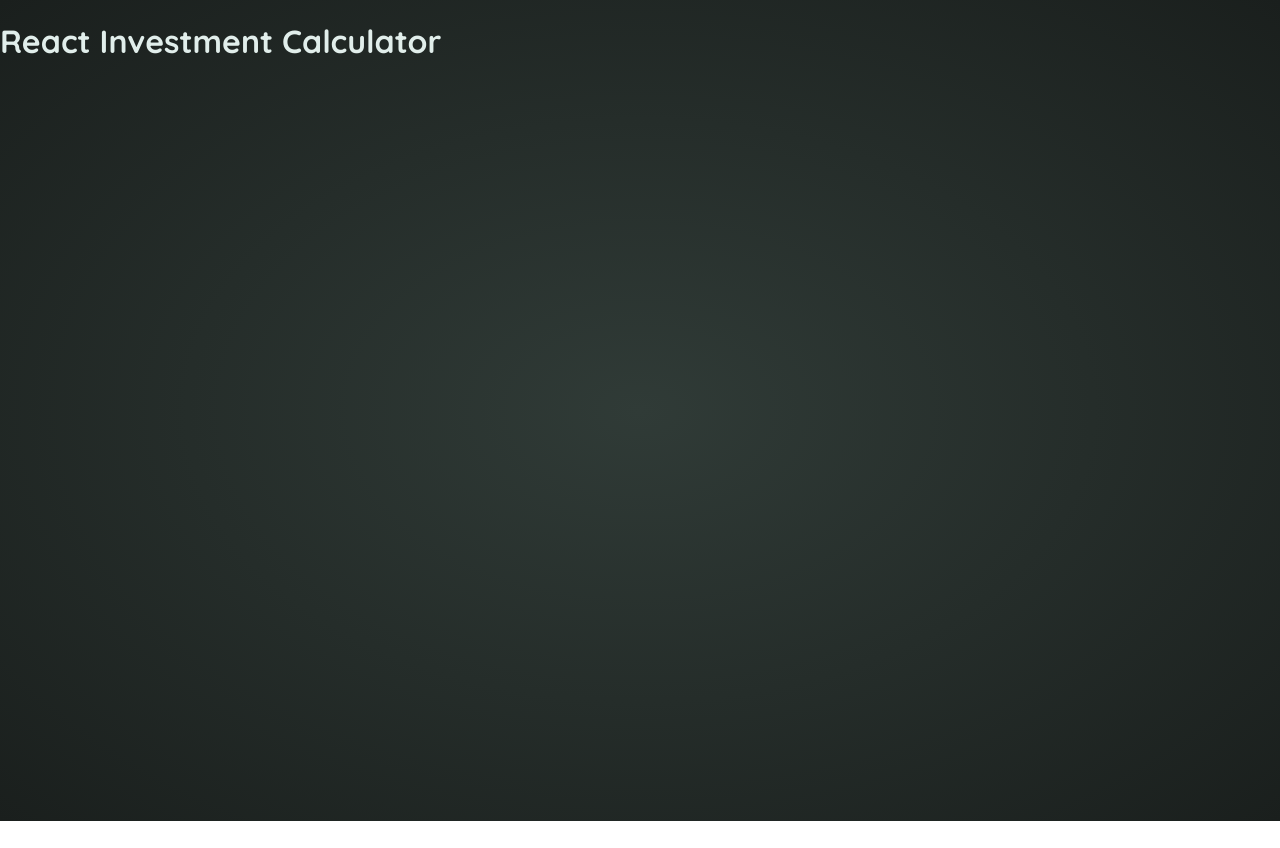
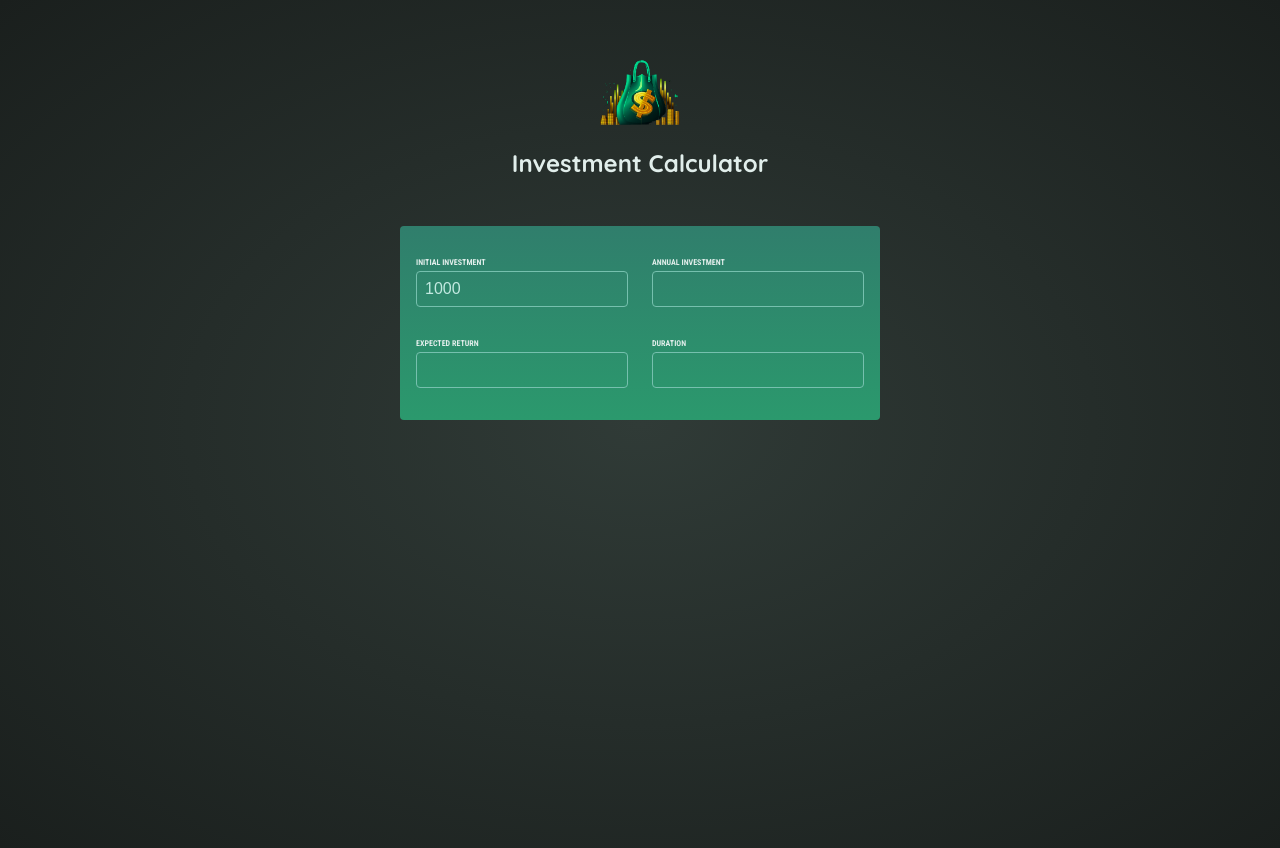
Before and after one commit to jonpalencia/Investment-Calc-Demo, a React (Vite) app: page / in a window 1280 px wide. Before the commit the page ends 821 px from the top, so only its background shows below. Built offline with nearby package versions, Linux system fonts and the light colour scheme.

Commit message:
refactor: refactor add 2 components to App.jsx

```diff
--- a/src/App.jsx
+++ b/src/App.jsx
@@ -1,7 +1,11 @@
-function App() {
+import Header from './components/Header';
+import UserInput from './components/UserInput';
+
+export default function App() {
   return (
-    <h1>React Investment Calculator</h1>
-  )
+    <>
+      <Header />
+      <UserInput />
+    </>
+  );
 }
-
-export default App
```
